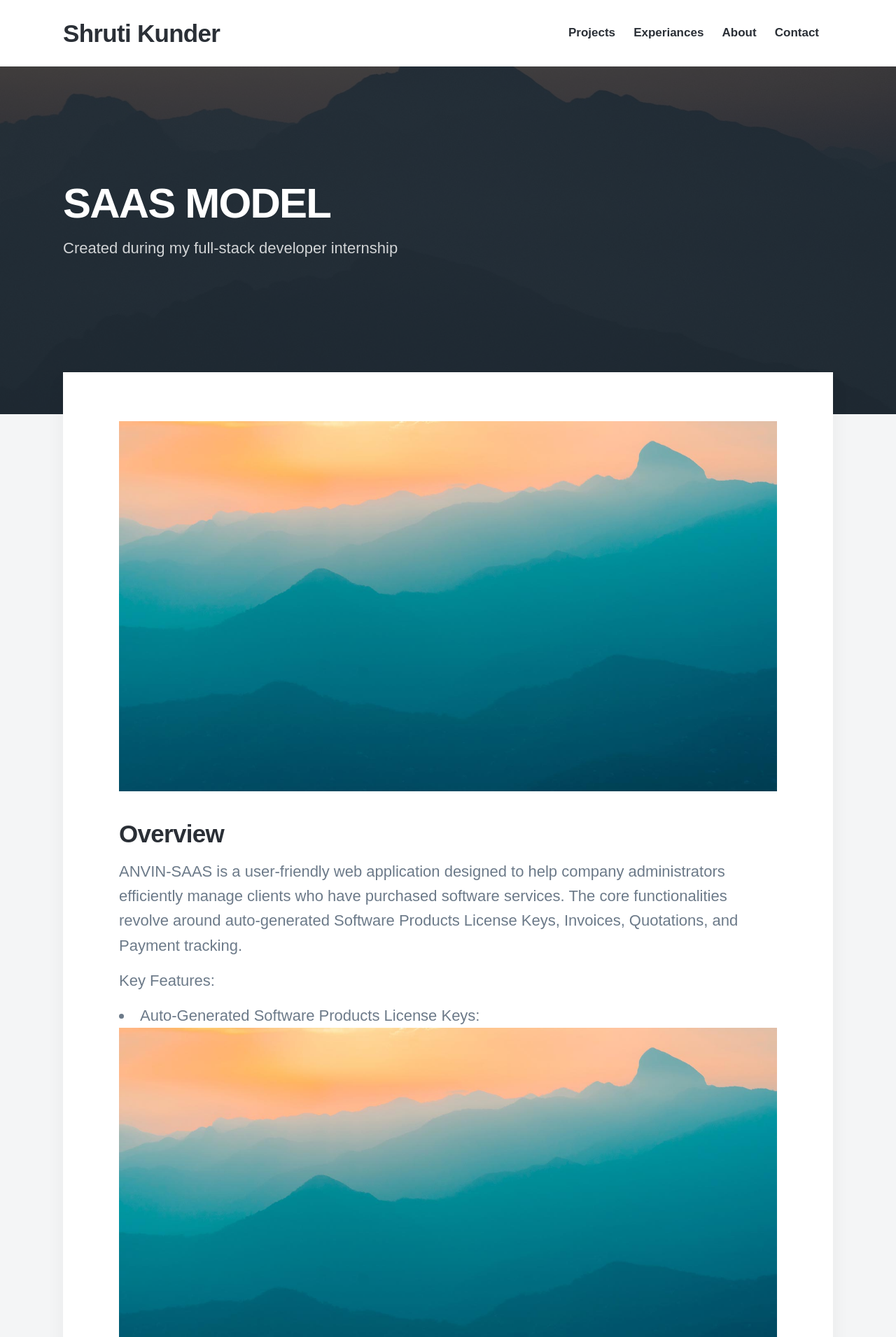
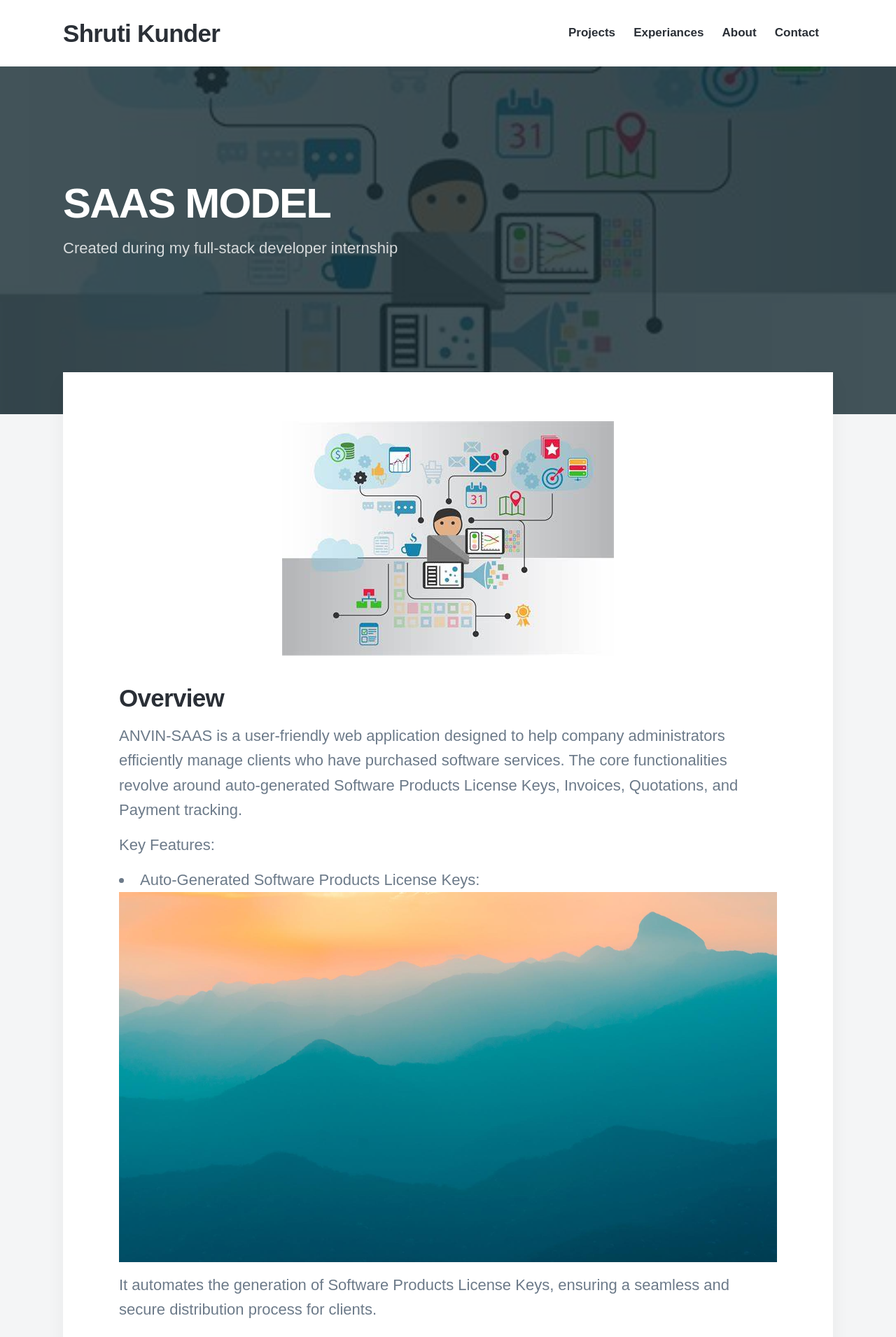
Before and after one commit to shrotofo/shrotofo.github.io, a Jekyll site: the page built from _projects/2018-06-30-demo-project.md, in a window 1280 px wide. Shown: the top 1911 px of the page at 70% size. Built offline with Jekyll 4.4.1, drawn with Linux system fonts in a browser that asks for light colours; nearby versions of some CDN libraries; some web fonts are replaced.

Commit message:
Update 2018-06-30-demo-project.md

```diff
--- a/_projects/2018-06-30-demo-project.md
+++ b/_projects/2018-06-30-demo-project.md
@@ -3,10 +3,10 @@ title: 'SAAS MODEL'
 subtitle: 'Created during my full-stack developer internship'
 date: 2018-06-30 00:00:00
 description: Software As A Service Model using ReactJS NodeJS MYSQL
-featured_image: '/images/demo/demo-square.jpg'
+featured_image: '/images/SAAS.jfif'
 ---
 
-![](/images/demo/demo-landscape.jpg)
+![](/images/SAAS.jfif)
 
 ## Overview
 
```
